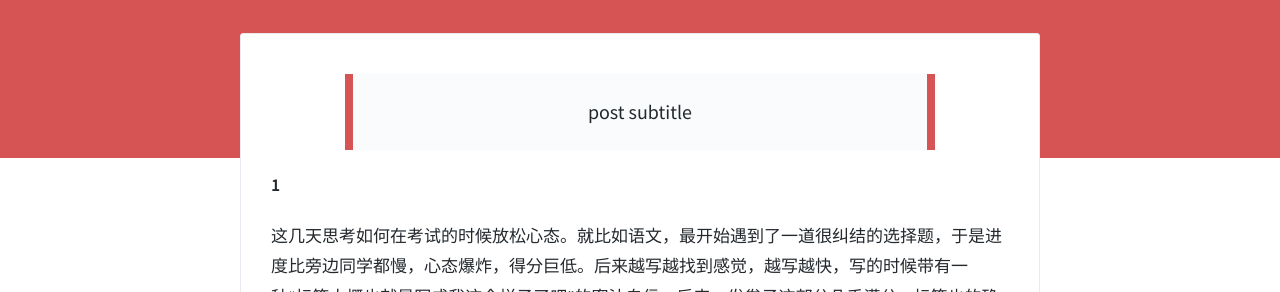
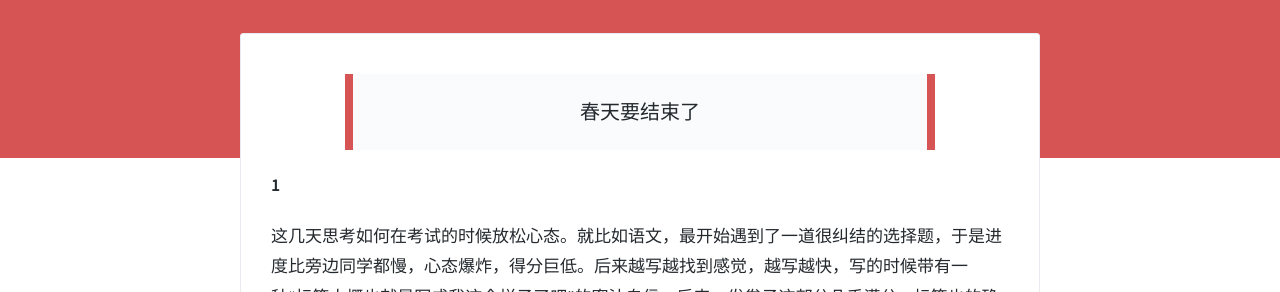
Before and after one commit to ChloriteBot/ChloriteBot.github.io, a Jekyll site: the page built from _posts/2019-04-13-20190413.md, in a window 1280 px wide and 900 px high, scrolled down 306 px. Shown: the part 161-453 px from the top of the window. Built offline with Jekyll 4.4.1, drawn with Linux system fonts in a browser that asks for light colours.

Commit message:
Update 2019-04-13-20190413.md

```diff
--- a/_posts/2019-04-13-20190413.md
+++ b/_posts/2019-04-13-20190413.md
@@ -1,10 +1,9 @@
 ---
 layout: post
 title:  "2019/04/13"
-subtitle: 'post subtitle'
+subtitle: '春天要结束了'
 date:   2019-04-13 17:05:13
 tags: meaningless
-description: '春天结束了'
 color: 'rgb(215,84,85)'
 cover: '/assets/190413.png'
 ---
```
